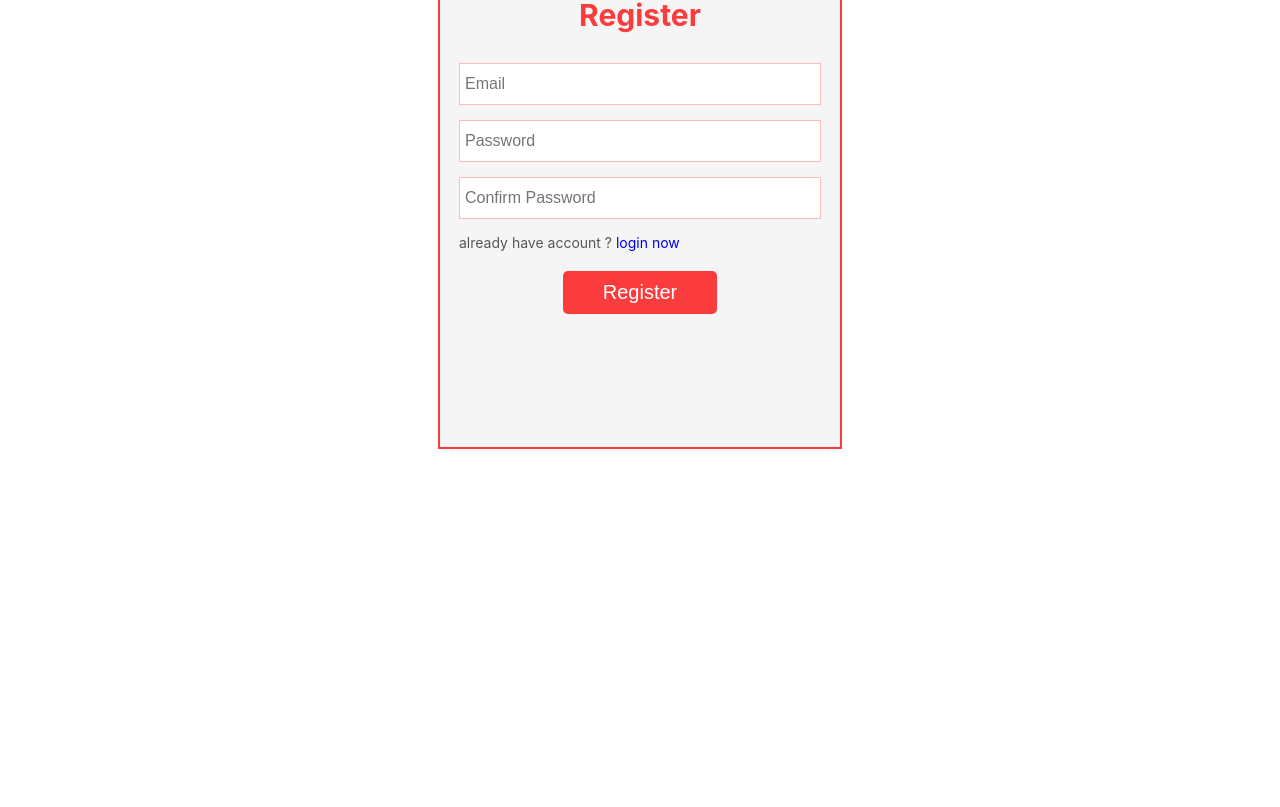
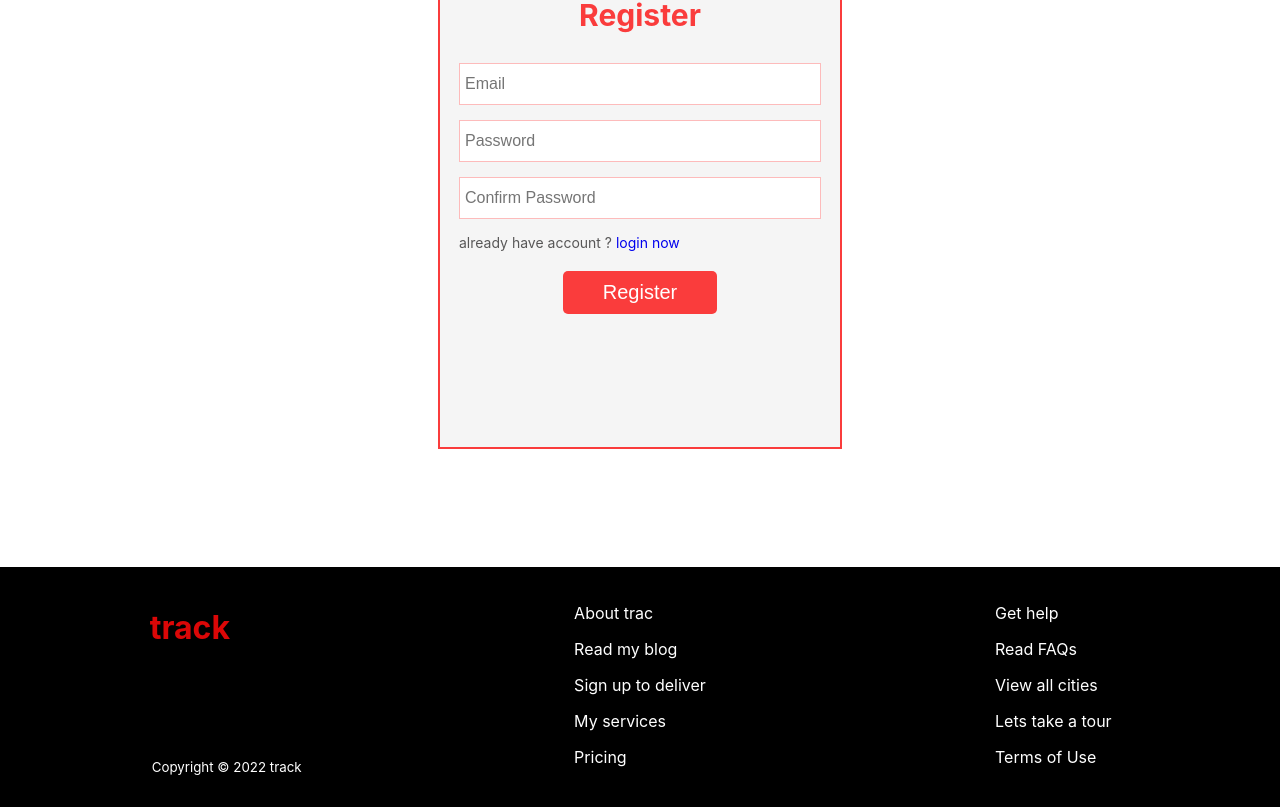
Before and after one commit to hrz07/track, a React (Create React App) app: page /register in a window 1280 px wide. Shown: the part 233-1040 px from the top of the page. Before the commit the page ends 800 px from the top, so only its background shows below. Built offline with nearby package versions, Linux system fonts and the light colour scheme; no server answers.

Commit message:
about me page done

```diff
--- a/src/App.js
+++ b/src/App.js
@@ -9,6 +9,9 @@ import Login from './Components/Login/Login';
 import Register from './Components/Register/Register';
 import Blog from './Components/Blog/Blog';
 import Privateroute from './Components/PrivateRoute/PrivateRoute';
+import Footer from './Components/Footer/Footer';
+import Aboutme from './Components/AboutMe/AboutMe';
+import Checkout from './Components/Checkout/Checkout';
 
 function App() {
   return (
@@ -19,6 +22,8 @@ function App() {
         <Route path='/destinations' element={<Destinations></Destinations>} ></Route>
         <Route path='/login' element={<Login></Login>} ></Route>
         <Route path='/register' element={<Register></Register>} ></Route>
+        <Route path='/me' element={<Aboutme></Aboutme>} ></Route>
+        <Route path='/checkout' element={<Checkout></Checkout>} ></Route>
         <Route path='/blog' element={
           <Privateroute>
             <Blog/>
@@ -28,6 +33,7 @@ function App() {
 
         <Route path='*' element={<Notfound></Notfound>} ></Route>
       </Routes>
+      <Footer></Footer>
     </div>
   );
 }
--- /dev/null
+++ b/src/Components/AboutMe/AboutMe.css
@@ -0,0 +1,27 @@
+.aboutMeContainer{
+    margin-top:20px;
+    display: grid;
+    grid-template-columns: repeat(2,1fr);
+    justify-items: center;
+    height: 80vh;
+    align-items: center;
+    padding: 50px;
+
+}
+
+.aboutMeContainer img{
+    width: 300px;
+    border-radius: 5px;
+    margin-left: -150px;
+}
+.texts{
+    width: 500px;
+    text-align: justify;
+    margin-right: -150px;
+}
+.texts p{
+    color: rgb(96, 96, 96);
+}
+.texts h2{
+    color: rgb(250, 60, 60);
+}
--- /dev/null
+++ b/src/Components/AboutMe/AboutMe.js
@@ -0,0 +1,20 @@
+import React from 'react';
+import me from '../../photos/me.jpg';
+import './AboutMe.css'
+
+const Aboutme = () => {
+    return (
+        <div className='aboutMeContainer'>
+            <div className="texts">
+                <h2>Hey`</h2>
+                <h1>I'm Rashedul Islam Hridoy</h1>
+                <p>I'm a junior web developer. I know JavaScript, ReactJS, Bootstrap, Tailwind, Firebase, ExpressJS etc. My focus is getting a job as a junior developer in 2022. Inshallah I'll achive my goal. </p>
+                <br />
+                <a href="https://github.com/hrz07" className='aboutBtn' target="_blank" >Github</a>
+            </div>
+            <img src={me} alt="" />
+        </div>
+    );
+}
+
+export default Aboutme;
--- /dev/null
+++ b/src/Components/Checkout/Checkout.js
@@ -0,0 +1,11 @@
+import React from 'react';
+
+const Checkout = () => {
+    return (
+        <div>
+            <h1>Checkout</h1>
+        </div>
+    );
+}
+
+export default Checkout;
--- /dev/null
+++ b/src/Components/Footer/Footer.css
@@ -0,0 +1,19 @@
+.footerContainer{
+    background: black;
+    height: 200px;
+    color:white;
+    display: grid;
+    grid-template-columns: repeat(3,1fr);
+    padding: 20px;
+    justify-items: center;
+}
+
+.footerLogoBox{
+    display: flex;
+    flex-direction: column;
+    justify-content: space-between;
+}
+.footerLogoBox h1{
+    color: rgb(219, 7, 7);
+    cursor: pointer;
+}
--- /dev/null
+++ b/src/Components/Footer/Footer.js
@@ -0,0 +1,30 @@
+import React from 'react';
+import './Footer.css'
+
+const Footer = () => {
+    return (
+        <div className='footerContainer'>
+            <div className='footerLogoBox'>
+                <h1>track</h1>
+                <small>Copyright © 2022 track</small>
+
+            </div>
+            <div>
+                <p>About trac</p>
+                <p>Read my blog</p>
+                <p>Sign up to deliver</p>
+                <p>My services</p>
+                <p>Pricing</p>
+            </div>
+            <div>
+                <p>Get help</p>
+                <p>Read FAQs</p>
+                <p>View all cities</p>
+                <p>Lets take a tour</p>
+                <p>Terms of Use</p>
+            </div>
+        </div>
+    );
+}
+
+export default Footer;
--- a/src/Components/Header/Header.css
+++ b/src/Components/Header/Header.css
@@ -30,6 +30,7 @@
     border-bottom: 5px solid rgb(250, 60, 60);
 }
 .aboutBtn{
+    text-decoration: none;
     background: rgb(250, 60, 60);
     color: white;
     font-size: 20px;
--- a/src/Components/Header/Header.js
+++ b/src/Components/Header/Header.js
@@ -18,6 +18,7 @@ const Header = () => {
                 <NavLink to='/' >HOME</NavLink>
                 <NavLink to='/destinations' >DESTINATIONS</NavLink>
                 <NavLink to='/blog' >BLOG</NavLink>
+                <NavLink to='/me' >ABOUT ME</NavLink>
                 {
                     user ? <button onClick={()=> signOut(auth)}>LOGOUT</button> : <NavLink to='/login' >LOGIN</NavLink>
                 }
--- a/src/Components/Home/Home.js
+++ b/src/Components/Home/Home.js
@@ -3,6 +3,7 @@ import './Home.css'
 import MapPhoto from '../../photos/mapping.jpg'
 import useTour from '../../Hooks/useTour';
 import Tourcard from '../TourCard/TourCard';
+import { Link, NavLink } from 'react-router-dom';
 
 const Home = () => {
 
@@ -15,7 +16,7 @@ const Home = () => {
                 <h1>
                     Explore Amazing Places With Me
                 </h1>
-                <button className='aboutBtn'>About Me</button>
+                <button className='aboutBtn'  >EXPLORE</button>
             </div>
             <div className='whyMe'>
                 <div className='whyMeText'>
```
Also changed, not shown: src/Components/Checkout/Checkout.css (added), 1 other file (tests, documents, lock files or other folders).
